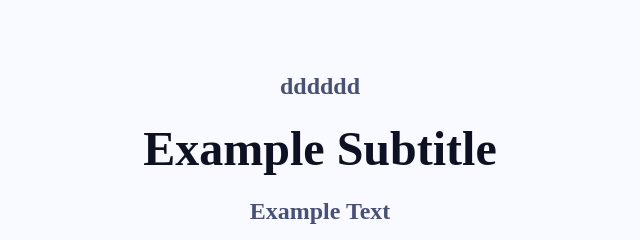
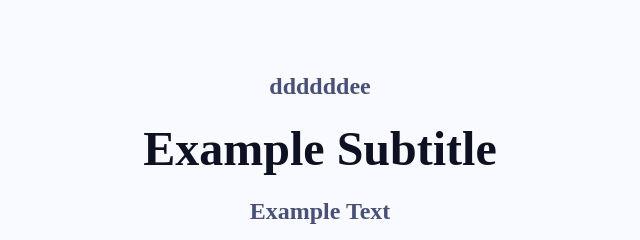
Before and after one commit to Vinci-Onboarding-Repos/proj-1-b8aab52f-8074-4572-a57e-, a plain HTML site: page index.html in a window 1280 px wide. Shown: the part 251-491 px from the top of the page, 640-1280 px from the left. Drawn offline with nearby package versions, Linux system fonts and the light colour scheme; no server answers.

Commit message:
Updating new file

```diff
--- a/index.html
+++ b/index.html
@@ -7,6 +7,6 @@
 </head>
     <body>
         <script type="text/javascript" src="js/index.js"></script>
-        <div id="template" class="root base"><img alt="background" style="background-image:url()" src="/static/media/leftLogo.f249785d3c139cfa23a4.png" class="BrandLogo image"/><div class="rightCol rightColP"><div class="rightCol1"><div class="text1 title">dddddd</div><div class="text2 subtitle">Example Subtitle</div><div class="parag paragP">Example Text</div></div><a href="#"><button style="background-color:#0d1121" class="button buttonP">Next</button></a></div></div>
+        <div id="template" class="root base"><img alt="background" style="background-image:url()" src="/static/media/leftLogo.f249785d3c139cfa23a4.png" class="BrandLogo image"/><div class="rightCol rightColP"><div class="rightCol1"><div class="text1 title">ddddddee</div><div class="text2 subtitle">Example Subtitle</div><div class="parag paragP">Example Text</div></div><a href="#"><button style="background-color:#0d1121" class="button buttonP">Next</button></a></div></div>
     </body>
 </html>
```
